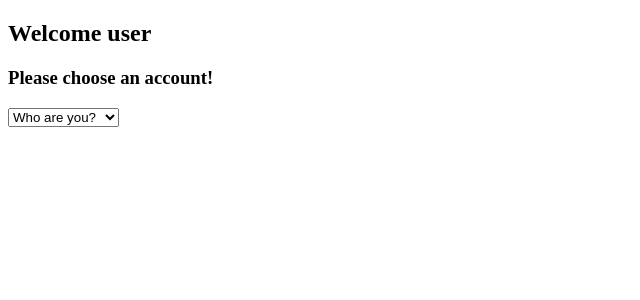
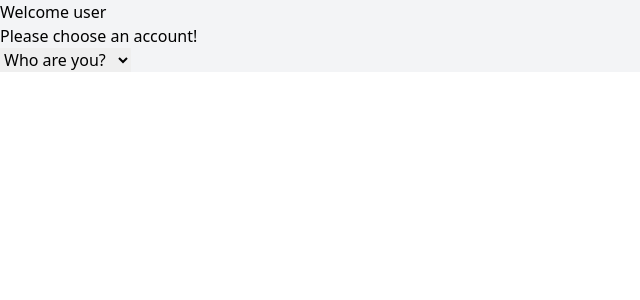
Before and after one commit to DaniReus04/Would-You-Rather...-, a React (Create React App) app: page / in a window 1280 px wide. Shown: the top 300 px of the page, without its empty margins (0-640 px from the left). Built offline with nearby package versions, Linux system fonts and the light colour scheme; the HTML template or start-up script is replaced by a standard one.

Commit message:
interacting with tailwindcss

```diff
--- a/package.json
+++ b/package.json
@@ -12,6 +12,7 @@
     "react-scripts": "4.0.3",
     "redux-logger": "^3.0.6",
     "redux-thunk": "^2.4.1",
+    "tailwindcss": "^3.0.7",
     "web-vitals": "^1.1.2"
   },
   "scripts": {
@@ -39,6 +40,6 @@
     ]
   },
   "devDependencies": {
-    "tailwindcss": "^3.0.7"
+    "autoprefixer": "^10.4.0"
   }
 }
--- /dev/null
+++ b/src/index.css
@@ -0,0 +1,5 @@
+@tailwind base;
+
+@tailwind components;
+
+@tailwind utilities;
--- a/src/index.js
+++ b/src/index.js
@@ -3,6 +3,7 @@
 import App from "./app/App";
 import { Provider } from "react-redux";
 import store from "./store/store";
+import "./output.css";
 
 ReactDOM.render(
   <React.StrictMode>
--- /dev/null
+++ b/src/output.css
@@ -0,0 +1,433 @@
+/*
+! tailwindcss v3.0.7 | MIT License | https://tailwindcss.com
+*/
+
+/*
+1. Prevent padding and border from affecting element width. (https://github.com/mozdevs/cssremedy/issues/4)
+2. Allow adding a border to an element by just adding a border-width. (https://github.com/tailwindcss/tailwindcss/pull/116)
+*/
+
+*,
+::before,
+::after {
+  box-sizing: border-box;
+  /* 1 */
+  border-width: 0;
+  /* 2 */
+  border-style: solid;
+  /* 2 */
+  border-color: currentColor;
+  /* 2 */
+}
+
+::before,
+::after {
+  --tw-content: '';
+}
+
+/*
+1. Use a consistent sensible line-height in all browsers.
+2. Prevent adjustments of font size after orientation changes in iOS.
+3. Use a more readable tab size.
+4. Use the user's configured `sans` font-family by default.
+*/
+
+html {
+  line-height: 1.5;
+  /* 1 */
+  -webkit-text-size-adjust: 100%;
+  /* 2 */
+  -moz-tab-size: 4;
+  /* 3 */
+  tab-size: 4;
+  /* 3 */
+  font-family: ui-sans-serif, system-ui, -apple-system, BlinkMacSystemFont, "Segoe UI", Roboto, "Helvetica Neue", Arial, "Noto Sans", sans-serif, "Apple Color Emoji", "Segoe UI Emoji", "Segoe UI Symbol", "Noto Color Emoji";
+  /* 4 */
+}
+
+/*
+1. Remove the margin in all browsers.
+2. Inherit line-height from `html` so users can set them as a class directly on the `html` element.
+*/
+
+body {
+  margin: 0;
+  /* 1 */
+  line-height: inherit;
+  /* 2 */
+}
+
+/*
+1. Add the correct height in Firefox.
+2. Correct the inheritance of border color in Firefox. (https://bugzilla.mozilla.org/show_bug.cgi?id=190655)
+3. Ensure horizontal rules are visible by default.
+*/
+
+hr {
+  height: 0;
+  /* 1 */
+  color: inherit;
+  /* 2 */
+  border-top-width: 1px;
+  /* 3 */
+}
+
+/*
+Add the correct text decoration in Chrome, Edge, and Safari.
+*/
+
+abbr[title] {
+  -webkit-text-decoration: underline dotted;
+          text-decoration: underline dotted;
+}
+
+/*
+Remove the default font size and weight for headings.
+*/
+
+h1,
+h2,
+h3,
+h4,
+h5,
+h6 {
+  font-size: inherit;
+  font-weight: inherit;
+}
+
+/*
+Reset links to optimize for opt-in styling instead of opt-out.
+*/
+
+a {
+  color: inherit;
+  text-decoration: inherit;
+}
+
+/*
+Add the correct font weight in Edge and Safari.
+*/
+
+b,
+strong {
+  font-weight: bolder;
+}
+
+/*
+1. Use the user's configured `mono` font family by default.
+2. Correct the odd `em` font sizing in all browsers.
+*/
+
+code,
+kbd,
+samp,
+pre {
+  font-family: ui-monospace, SFMono-Regular, Menlo, Monaco, Consolas, "Liberation Mono", "Courier New", monospace;
+  /* 1 */
+  font-size: 1em;
+  /* 2 */
+}
+
+/*
+Add the correct font size in all browsers.
+*/
+
+small {
+  font-size: 80%;
+}
+
+/*
+Prevent `sub` and `sup` elements from affecting the line height in all browsers.
+*/
+
+sub,
+sup {
+  font-size: 75%;
+  line-height: 0;
+  position: relative;
+  vertical-align: baseline;
+}
+
+sub {
+  bottom: -0.25em;
+}
+
+sup {
+  top: -0.5em;
+}
+
+/*
+1. Remove text indentation from table contents in Chrome and Safari. (https://bugs.chromium.org/p/chromium/issues/detail?id=999088, https://bugs.webkit.org/show_bug.cgi?id=201297)
+2. Correct table border color inheritance in all Chrome and Safari. (https://bugs.chromium.org/p/chromium/issues/detail?id=935729, https://bugs.webkit.org/show_bug.cgi?id=195016)
+3. Remove gaps between table borders by default.
+*/
+
+table {
+  text-indent: 0;
+  /* 1 */
+  border-color: inherit;
+  /* 2 */
+  border-collapse: collapse;
+  /* 3 */
+}
+
+/*
+1. Change the font styles in all browsers.
+2. Remove the margin in Firefox and Safari.
+3. Remove default padding in all browsers.
+*/
+
+button,
+input,
+optgroup,
+select,
+textarea {
+  font-family: inherit;
+  /* 1 */
+  font-size: 100%;
+  /* 1 */
+  line-height: inherit;
+  /* 1 */
+  color: inherit;
+  /* 1 */
+  margin: 0;
+  /* 2 */
+  padding: 0;
+  /* 3 */
+}
+
+/*
+Remove the inheritance of text transform in Edge and Firefox.
+*/
+
+button,
+select {
+  text-transform: none;
+}
+
+/*
+1. Correct the inability to style clickable types in iOS and Safari.
+2. Remove default button styles.
+*/
+
+button,
+[type='button'],
+[type='reset'],
+[type='submit'] {
+  -webkit-appearance: button;
+  /* 1 */
+  background-color: transparent;
+  /* 2 */
+  background-image: none;
+  /* 2 */
+}
+
+/*
+Use the modern Firefox focus style for all focusable elements.
+*/
+
+:-moz-focusring {
+  outline: auto;
+}
+
+/*
+Remove the additional `:invalid` styles in Firefox. (https://github.com/mozilla/gecko-dev/blob/2f9eacd9d3d995c937b4251a5557d95d494c9be1/layout/style/res/forms.css#L728-L737)
+*/
+
+:-moz-ui-invalid {
+  box-shadow: none;
+}
+
+/*
+Add the correct vertical alignment in Chrome and Firefox.
+*/
+
+progress {
+  vertical-align: baseline;
+}
+
+/*
+Correct the cursor style of increment and decrement buttons in Safari.
+*/
+
+::-webkit-inner-spin-button,
+::-webkit-outer-spin-button {
+  height: auto;
+}
+
+/*
+1. Correct the odd appearance in Chrome and Safari.
+2. Correct the outline style in Safari.
+*/
+
+[type='search'] {
+  -webkit-appearance: textfield;
+  /* 1 */
+  outline-offset: -2px;
+  /* 2 */
+}
+
+/*
+Remove the inner padding in Chrome and Safari on macOS.
+*/
+
+::-webkit-search-decoration {
+  -webkit-appearance: none;
+}
+
+/*
+1. Correct the inability to style clickable types in iOS and Safari.
+2. Change font properties to `inherit` in Safari.
+*/
+
+::-webkit-file-upload-button {
+  -webkit-appearance: button;
+  /* 1 */
+  font: inherit;
+  /* 2 */
+}
+
+/*
+Add the correct display in Chrome and Safari.
+*/
+
+summary {
+  display: list-item;
+}
+
+/*
+Removes the default spacing and border for appropriate elements.
+*/
+
+blockquote,
+dl,
+dd,
+h1,
+h2,
+h3,
+h4,
+h5,
+h6,
+hr,
+figure,
+p,
+pre {
+  margin: 0;
+}
+
+fieldset {
+  margin: 0;
+  padding: 0;
+}
+
+legend {
+  padding: 0;
+}
+
+ol,
+ul,
+menu {
+  list-style: none;
+  margin: 0;
+  padding: 0;
+}
+
+/*
+Prevent resizing textareas horizontally by default.
+*/
+
+textarea {
+  resize: vertical;
+}
+
+/*
+1. Reset the default placeholder opacity in Firefox. (https://github.com/tailwindlabs/tailwindcss/issues/3300)
+2. Set the default placeholder color to the user's configured gray 400 color.
+*/
+
+input:-ms-input-placeholder, textarea:-ms-input-placeholder {
+  opacity: 1;
+  /* 1 */
+  color: #9ca3af;
+  /* 2 */
+}
+
+input::placeholder,
+textarea::placeholder {
+  opacity: 1;
+  /* 1 */
+  color: #9ca3af;
+  /* 2 */
+}
+
+/*
+Set the default cursor for buttons.
+*/
+
+button,
+[role="button"] {
+  cursor: pointer;
+}
+
+/*
+Make sure disabled buttons don't get the pointer cursor.
+*/
+
+:disabled {
+  cursor: default;
+}
+
+/*
+1. Make replaced elements `display: block` by default. (https://github.com/mozdevs/cssremedy/issues/14)
+2. Add `vertical-align: middle` to align replaced elements more sensibly by default. (https://github.com/jensimmons/cssremedy/issues/14#issuecomment-634934210)
+   This can trigger a poorly considered lint error in some tools but is included by design.
+*/
+
+img,
+svg,
+video,
+canvas,
+audio,
+iframe,
+embed,
+object {
+  display: block;
+  /* 1 */
+  vertical-align: middle;
+  /* 2 */
+}
+
+/*
+Constrain images and videos to the parent width and preserve their intrinsic aspect ratio. (https://github.com/mozdevs/cssremedy/issues/14)
+*/
+
+img,
+video {
+  max-width: 100%;
+  height: auto;
+}
+
+/*
+Ensure the default browser behavior of the `hidden` attribute.
+*/
+
+[hidden] {
+  display: none;
+}
+
+.fixed {
+  position: fixed;
+}
+
+.flex {
+  display: flex;
+}
+
+.bg-gray-100 {
+  --tw-bg-opacity: 1;
+  background-color: rgb(243 244 246 / var(--tw-bg-opacity));
+}
+
+.italic {
+  font-style: italic;
+}
--- a/src/pages/logIn/index.js
+++ b/src/pages/logIn/index.js
@@ -9,7 +9,7 @@
   };
 
   return (
-    <div>
+    <div className="bg-gray-100">
       <h2>Welcome user</h2>
       <h3>Please choose an account!</h3>
         <select value="" onChange={onChange}>
--- a/src/tailwind.config.js
+++ b/tailwind.config.js
@@ -1,5 +1,5 @@
 module.exports = {
-  content: [],
+  content: [ "./src/**/*.js" ],
   theme: {
     extend: {},
   },
```
Also changed, not shown: 1 other file (tests, documents, lock files or other folders).
